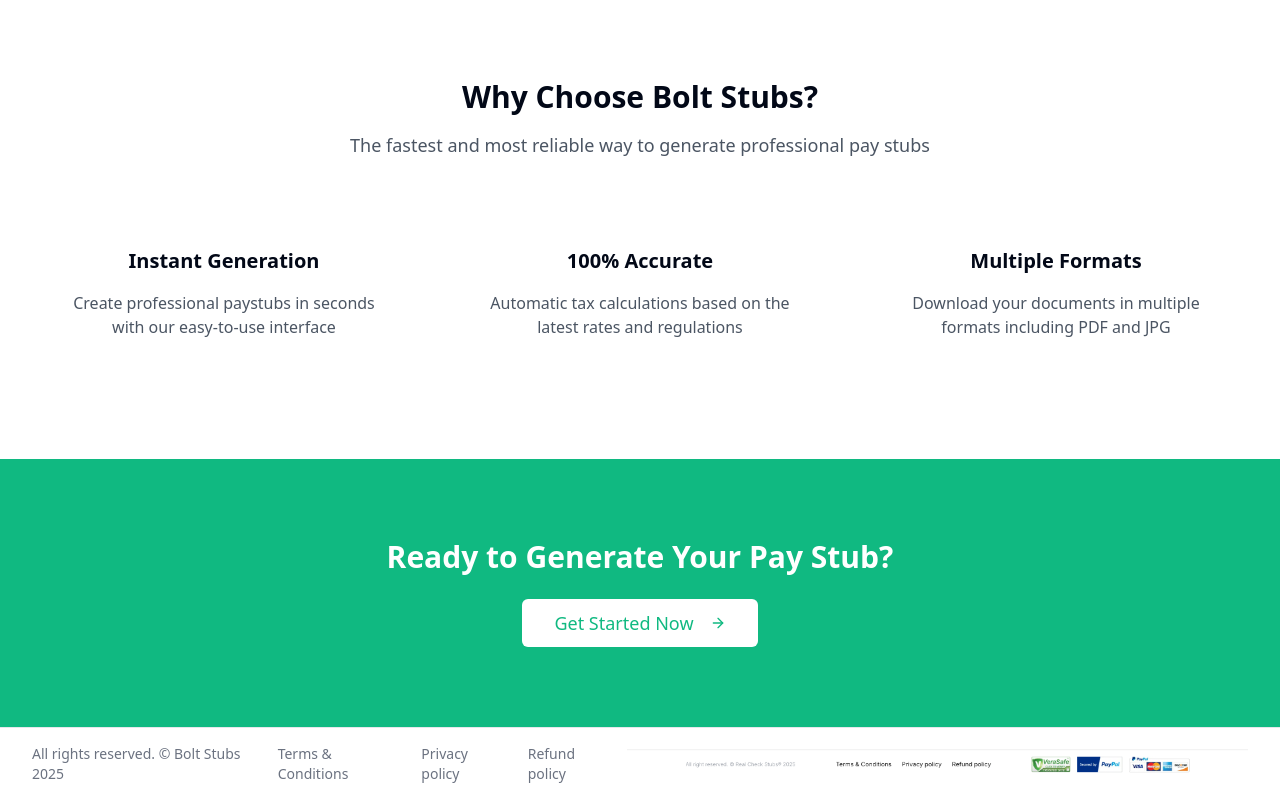
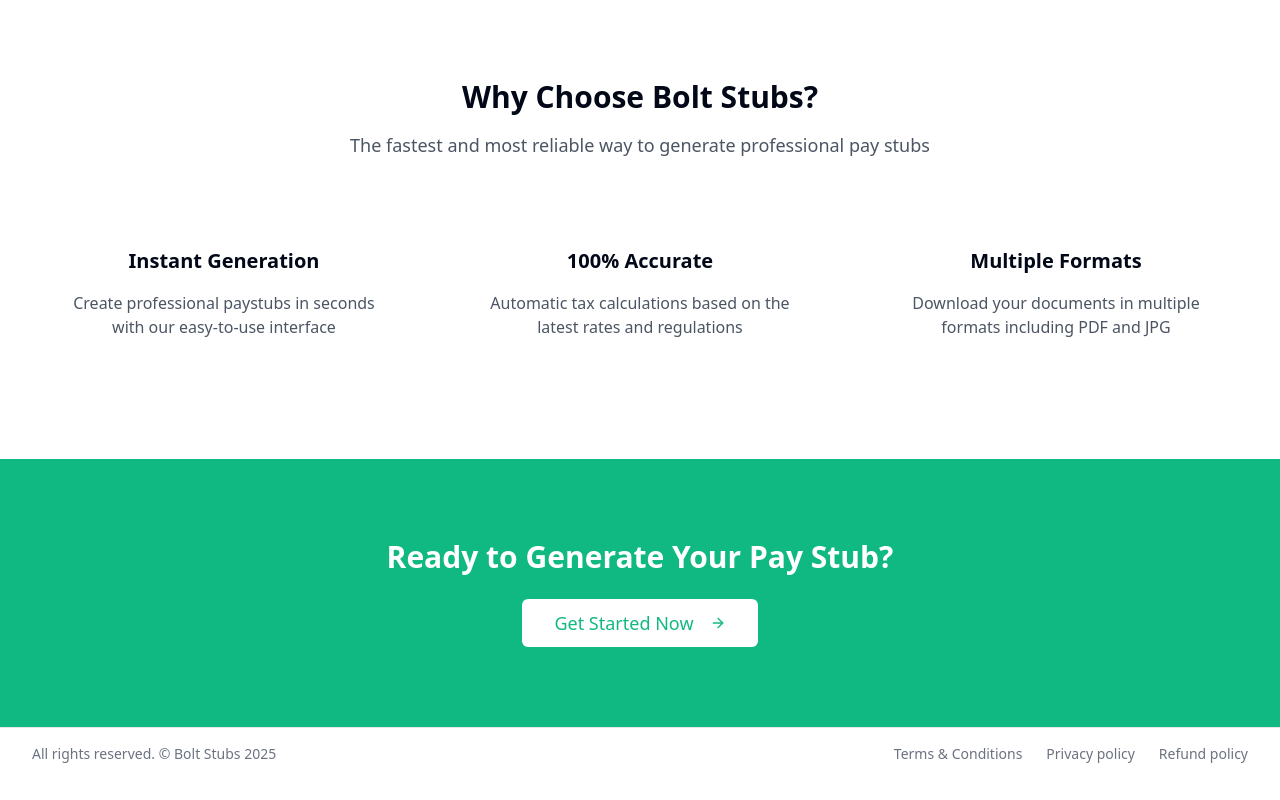
Before and after one commit to staxxtv/stubsy-generato, a React (Vite) app: page / in a window 1280 px wide. Shown: the part 1005-1805 px from the top of the page. Built offline with nearby package versions, Linux system fonts and the light colour scheme.

Commit message:
Update Index.tsx

```diff
--- a/src/pages/Index.tsx
+++ b/src/pages/Index.tsx
@@ -155,14 +155,6 @@ const Index = () => {
                 Refund policy
               </Link>
             </div>
-
-            <div className="flex items-center gap-4">
-              <img
-                src="/lovable-uploads/1b4258fa-a104-41a4-a053-b611eee86c30.png"
-                alt="Security and Payment Methods"
-                className="h-8 object-contain"
-              />
-            </div>
           </div>
         </div>
       </footer>
```
